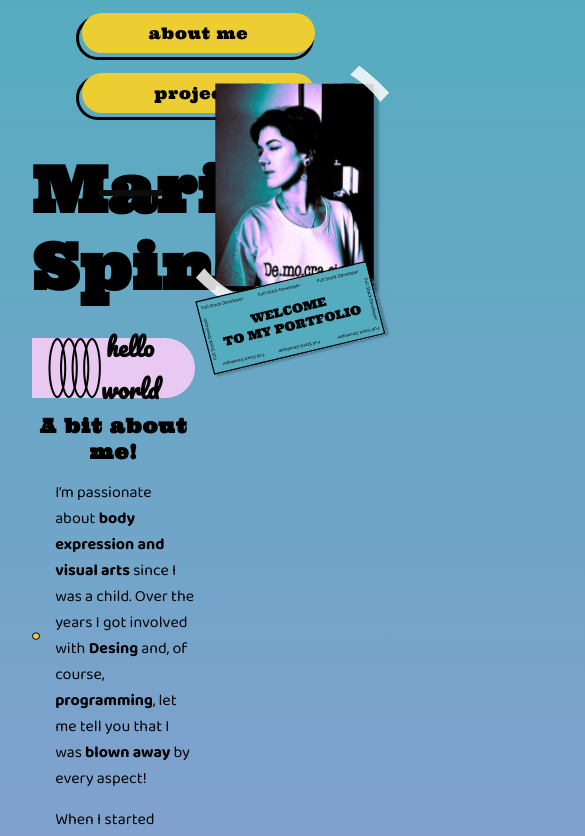
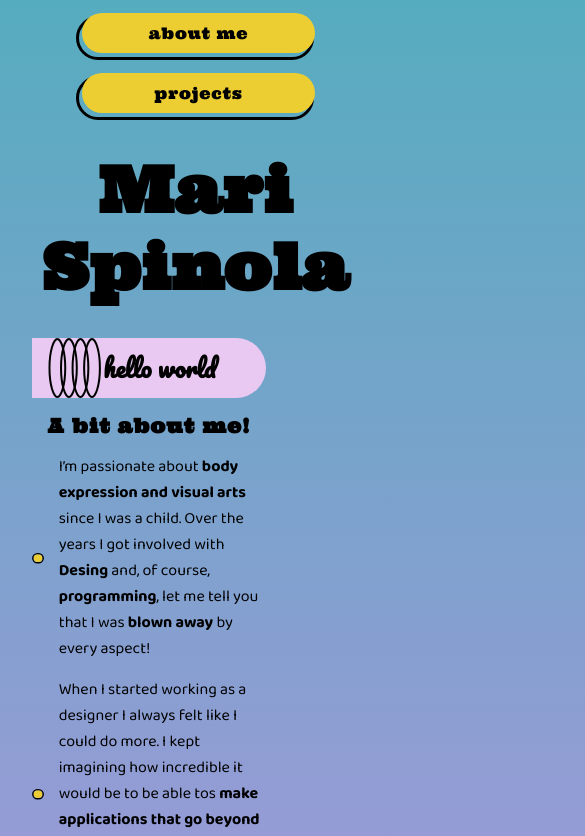
Before and after one commit to Mapinko/portfolio_spinola, a React (Create React App) app: page / in a window 390 px wide. Shown: the top 836 px of the page, 585 px wide, since content can reach past the window. Built offline with nearby package versions, Linux system fonts and the light colour scheme.

Commit message:
fix: header responsive

```diff
--- a/src/components/header/style.js
+++ b/src/components/header/style.js
@@ -5,9 +5,22 @@ export const HeaderStyle = styled.header`
 	width: 100%;
 
 	position: relative;
+
+	@media(max-width: 920px) {
+		& {
+			max-width: 100vw;
+		}
+	}
+
 	h1 {
 		font-size: 4rem;
 		line-height: 120.6%;
+
+		@media(max-width: 920px) {
+			& {
+				text-align: center;
+			}
+		}
 	}
 
 	span {
@@ -20,5 +33,11 @@ export const HeaderStyle = styled.header`
 		border: 3px solid var(--black);
 		border-radius: 5px;
 		background-color: var(--black);
+
+		@media(max-width: 920px) {
+			& {
+				display: none;
+			}
+		}
 	}
 `;
--- a/src/components/main/contentLeft/style.js
+++ b/src/components/main/contentLeft/style.js
@@ -5,6 +5,8 @@ export const Wrapper = styled.section`
 	flex-direction: column;
 	gap: 15px;
 	padding-bottom: 1rem;
+
+
 `;
 
 export const SocialWapper = styled.div`
--- a/src/components/main/contentRight/style.js
+++ b/src/components/main/contentRight/style.js
@@ -15,5 +15,18 @@ export const ImageContainer = styled.div`
 		position: absolute;
 		right: 0px;
 		bottom: -70px;
+		width: 80%;
+
 	}
+
+	@media(max-width: 920px) {
+		&{
+			position: none;
+			top: 0;
+			max-width: 0;
+		}
+		.profile, .ticket {
+				display: none;
+		}
+
 `;
--- a/src/style/globalStyle.js
+++ b/src/style/globalStyle.js
@@ -69,6 +69,7 @@ export const Container = styled.div`
 	margin: ${(props) => props.margin};
 	padding: 1em 2rem;
 
+
 	.flex-container {
 		display: flex;
 		justify-content: space-between;
@@ -79,4 +80,10 @@ export const Container = styled.div`
 
 export const SideContainer = styled.div`
 	width: 50%;
+
+	@media(max-width: 920px) {
+		& {
+			width: 100%;
+		}
+	}
 `;
```
